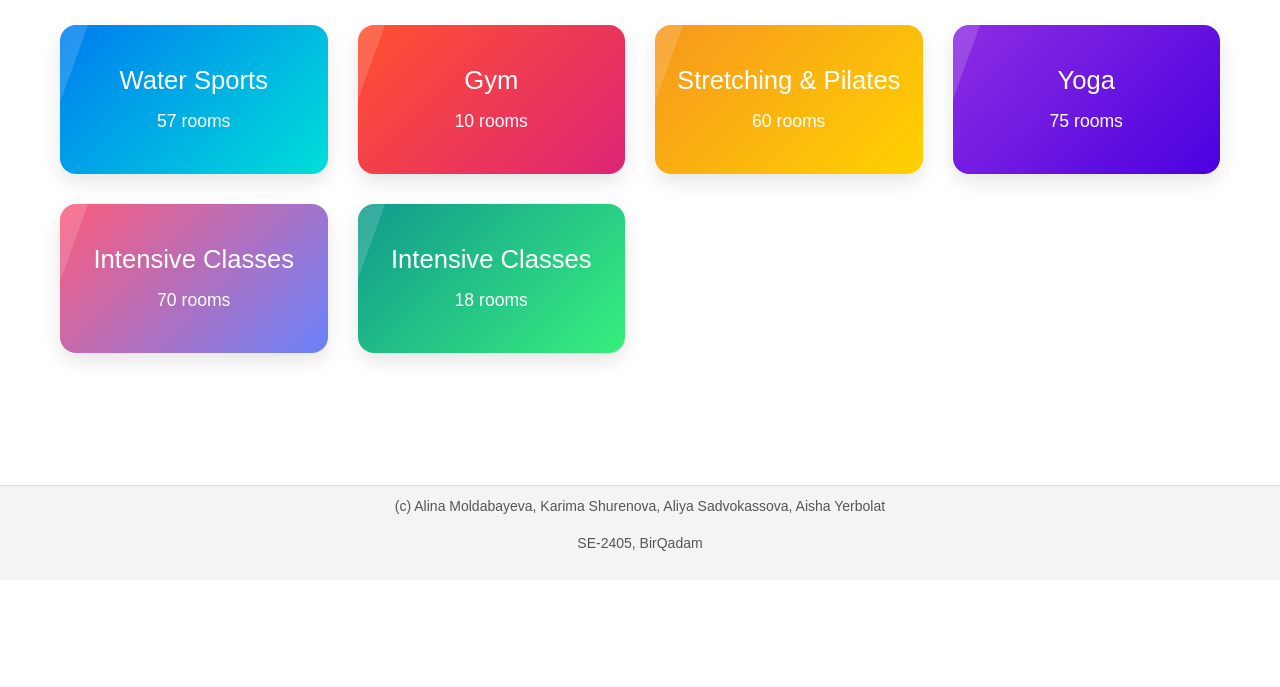
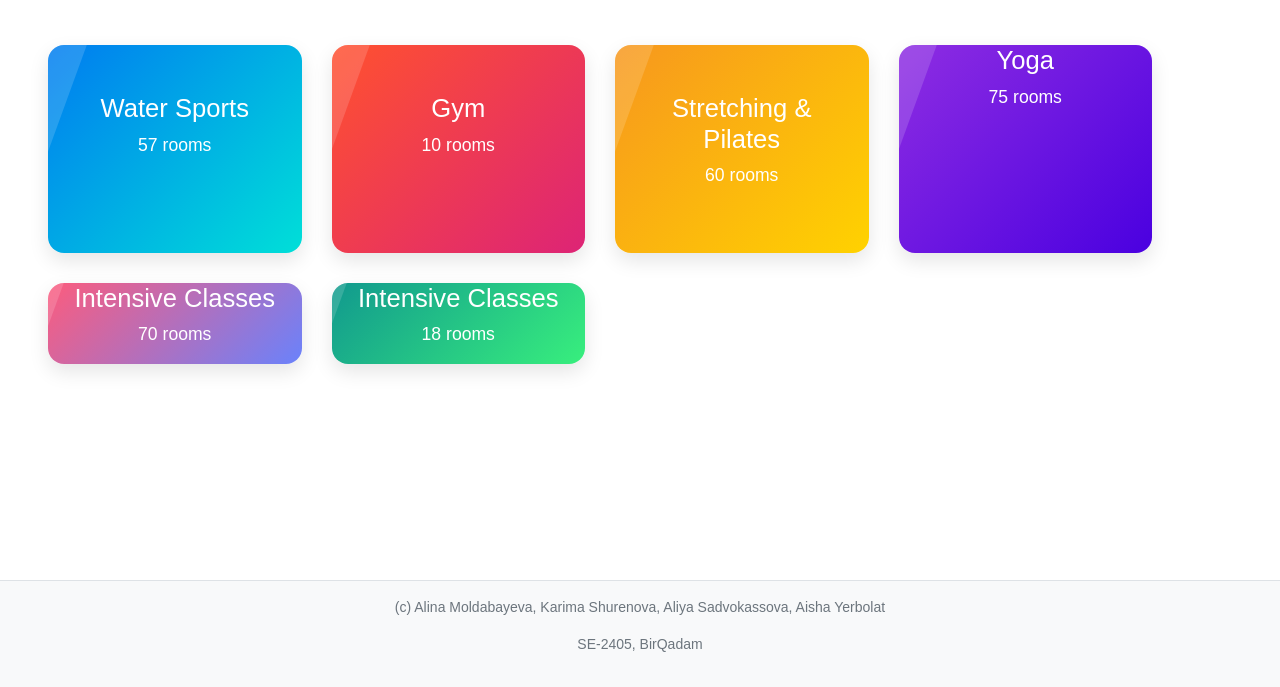
Before and after one commit to Alinaa111/assignment4_web1, a plain HTML site: page pages/alina-fitness.html in a window 1280 px wide. Shown: the part 141-828 px from the top of the page. Before the commit the page ends 800 px from the top, so only its background shows below. Drawn offline with nearby package versions, Linux system fonts and the light colour scheme.

Commit message:
Changed spacing utilities

```diff
--- a/pages/alina-fitness.html
+++ b/pages/alina-fitness.html
@@ -9,36 +9,37 @@
     <link rel="stylesheet" href="../styles/shared.css">
 </head>
 <body>
-    <header>
+    <header class="mb-4">
         <div id="navbar"></div>
     </header>
 
     <main>
-        <section class="fitness-programs">
-            <h1>Fitness Programs</h1>
-            <div class="programs-grid">
-                <div class="program-card water">
-                    <h2>Water Sports</h2>
+        <section class="fitness-programs py-5 px-3 px-sm-4 px-lg-5">
+            <h1 class="mb-5">Fitness Programs</h1>
+
+            <div class="programs-grid mb-5">
+                <div class="program-card water p-4 p-md-5">
+                    <h2 class="mb-2">Water Sports</h2>
                     <p>57 rooms</p>
                 </div>
-                <div class="program-card gym">
-                    <h2>Gym</h2>
+                <div class="program-card gym p-4 p-md-5">
+                    <h2 class="mb-2">Gym</h2>
                     <p>10 rooms</p>
                 </div>
-                <div class="program-card stretching">
-                    <h2>Stretching &amp; Pilates</h2>
+                <div class="program-card stretching p-4 p-md-5">
+                    <h2 class="mb-2">Stretching &amp; Pilates</h2>
                     <p>60 rooms</p>
                 </div>
                 <div class="program-card yoga">
-                    <h2>Yoga</h2>
+                    <h2 class="mb-2">Yoga</h2>
                     <p>75 rooms</p>
                 </div>
                 <div class="program-card intensive1">
-                    <h2>Intensive Classes</h2>
+                    <h2 class="mb-2">Intensive Classes</h2>
                     <p>70 rooms</p>
                 </div>
                 <div class="program-card intensive2">
-                    <h2>Intensive Classes</h2>
+                    <h2 class="mb-2">Intensive Classes</h2>
                     <p>18 rooms</p>
                 </div>
             </div>
@@ -46,7 +47,7 @@
     </main>
 
     <br><br><br>
-    <footer>
+    <footer class="text-center py-3 bg-light text-secondary border-top mt-5">
         <div id="contacts"> </div>
     </footer>
 
--- a/styles/alina.css
+++ b/styles/alina.css
@@ -1,13 +1,10 @@
 .fitness-programs {
-  padding: 60px 20px;
   max-width: 1200px;
-  margin: auto;
   text-align: center;
 }
 
 .fitness-programs h1 {
   font-size: 2.6rem;
-  margin-bottom: 40px;
   color: #333;
   position: relative;
 }
@@ -32,7 +29,6 @@
   position: relative;
   background: #fff;
   border-radius: 16px;
-  padding: 40px 20px;
   color: #fff;
   overflow: hidden;
   box-shadow: 0 8px 20px rgba(0,0,0,0.1);
@@ -49,13 +45,11 @@
 
 .program-card h2 {
   font-size: 1.6rem;
-  margin: 0 0 12px;
   position: relative;
   z-index: 2;
 }
 .program-card p {
   font-size: 1.1rem;
-  margin: 0;
   z-index: 2;
   position: relative;
 }
@@ -79,15 +73,7 @@
   box-shadow: 0 12px 25px rgba(0,0,0,0.2);
 }
 
-@media (max-width: 575px) {
+@media (max-width: 600px) {
   .program-card h2 { font-size: 1.4rem; }
   .program-card p { font-size: 1rem; }
 }
-
-@media (min-width: 576px) and (max-width: 768px) {
-
-}
-
-@media (min-width: 769px) and (max-width: 992px) {
-
-}
```
